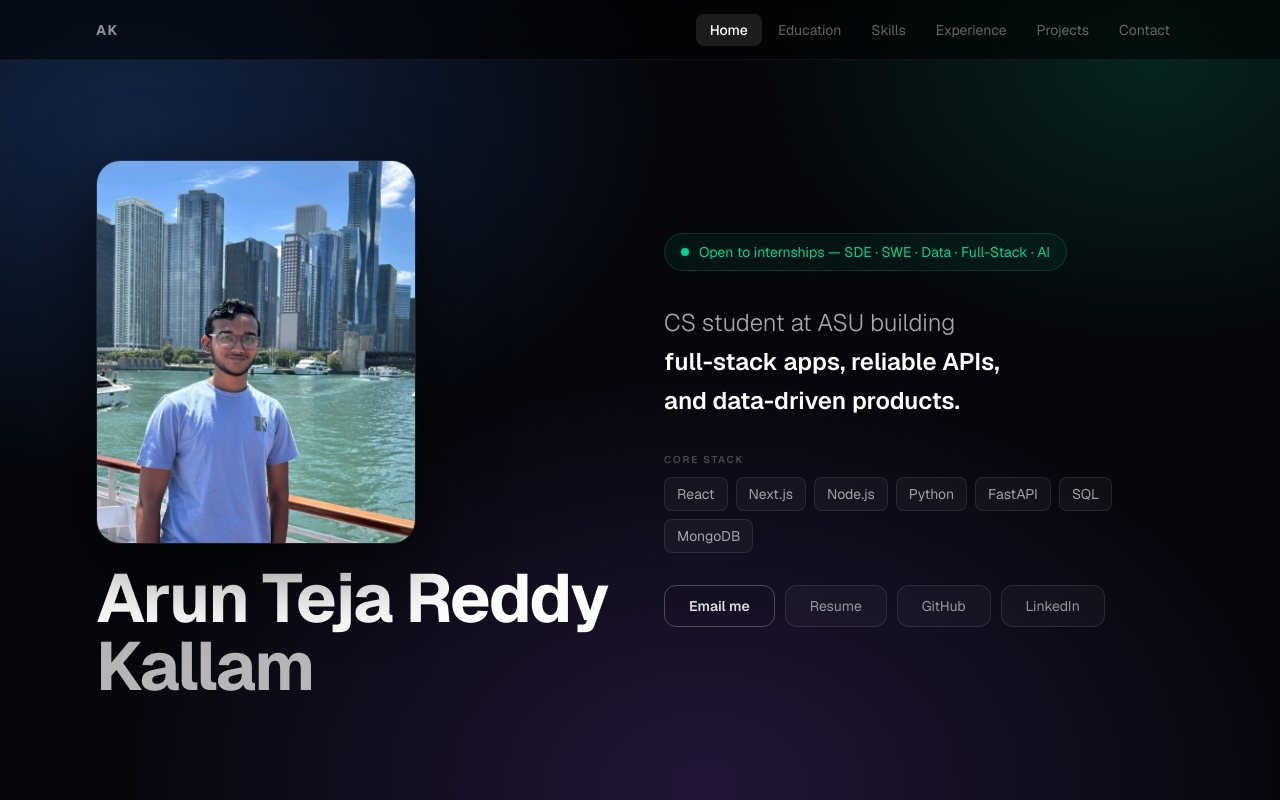
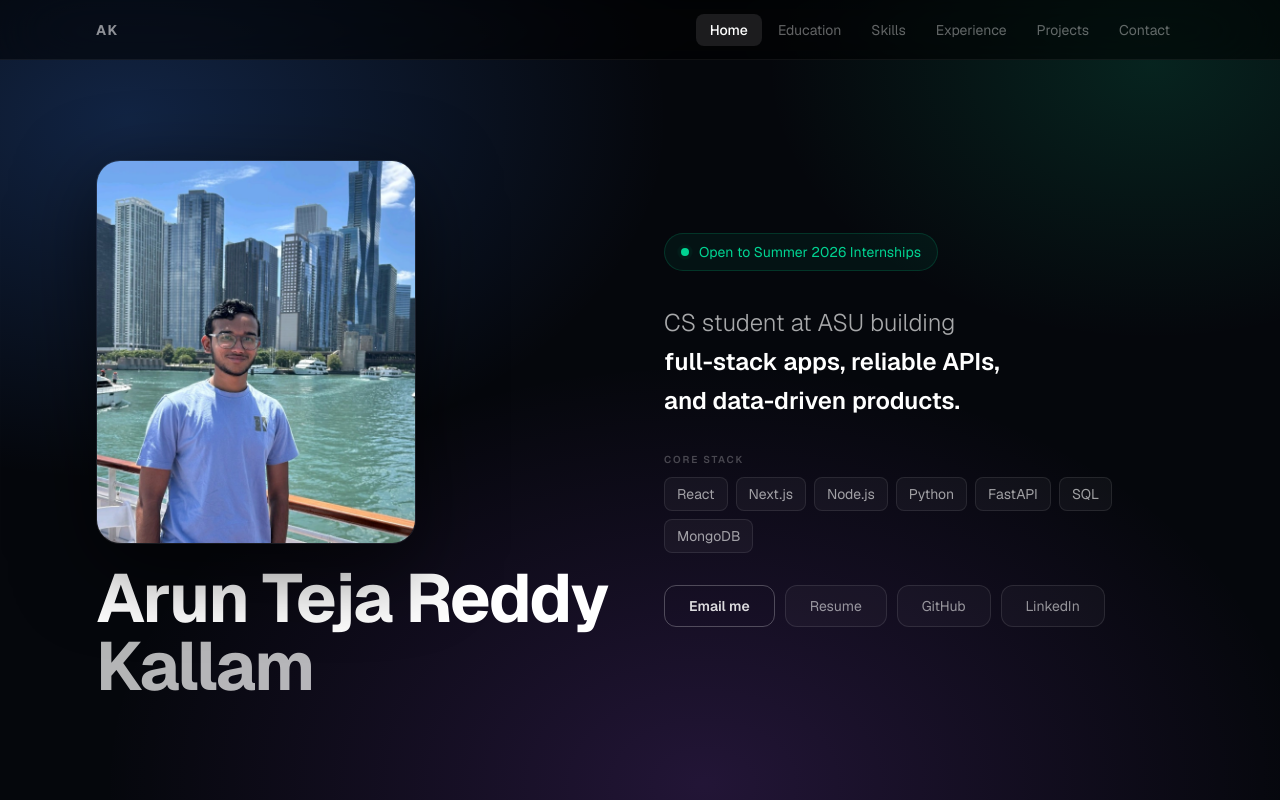
Before and after one commit to akallam04/arun-portfolio, a Next.js app: page / in a window 1280 px wide. Shown: the top 800 px of the page. Built offline with nearby package versions, Linux system fonts and the light colour scheme.

Commit message:
Update availability badge to Summer 2026 Internships

```diff
--- a/app/page.tsx
+++ b/app/page.tsx
@@ -211,7 +211,7 @@ export default function Page() {
               <div className="flex flex-col justify-center gap-8">
                 <div className="group inline-flex w-fit cursor-default items-center gap-2.5 rounded-full border border-emerald-500/20 bg-emerald-500/[0.07] px-4 py-2 text-sm text-emerald-400 transition-all duration-300 hover:border-emerald-400/40 hover:bg-emerald-500/[0.13] hover:shadow-[0_0_20px_rgba(52,211,153,0.15)]">
                   <IconDot />
-                  Open to internships — SDE · SWE · Data · Full-Stack · AI
+                  Open to Summer 2026 Internships
                 </div>
 
                 <div>
```
